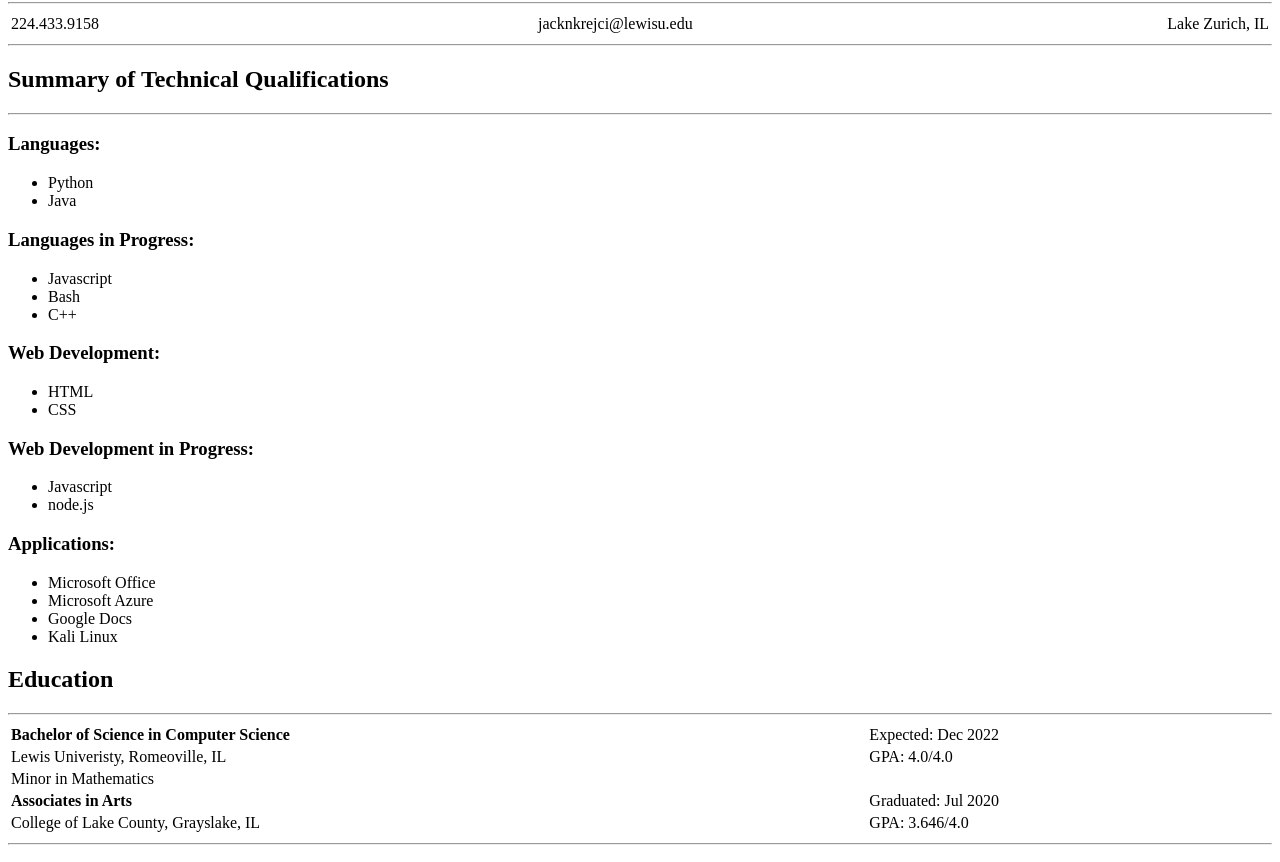
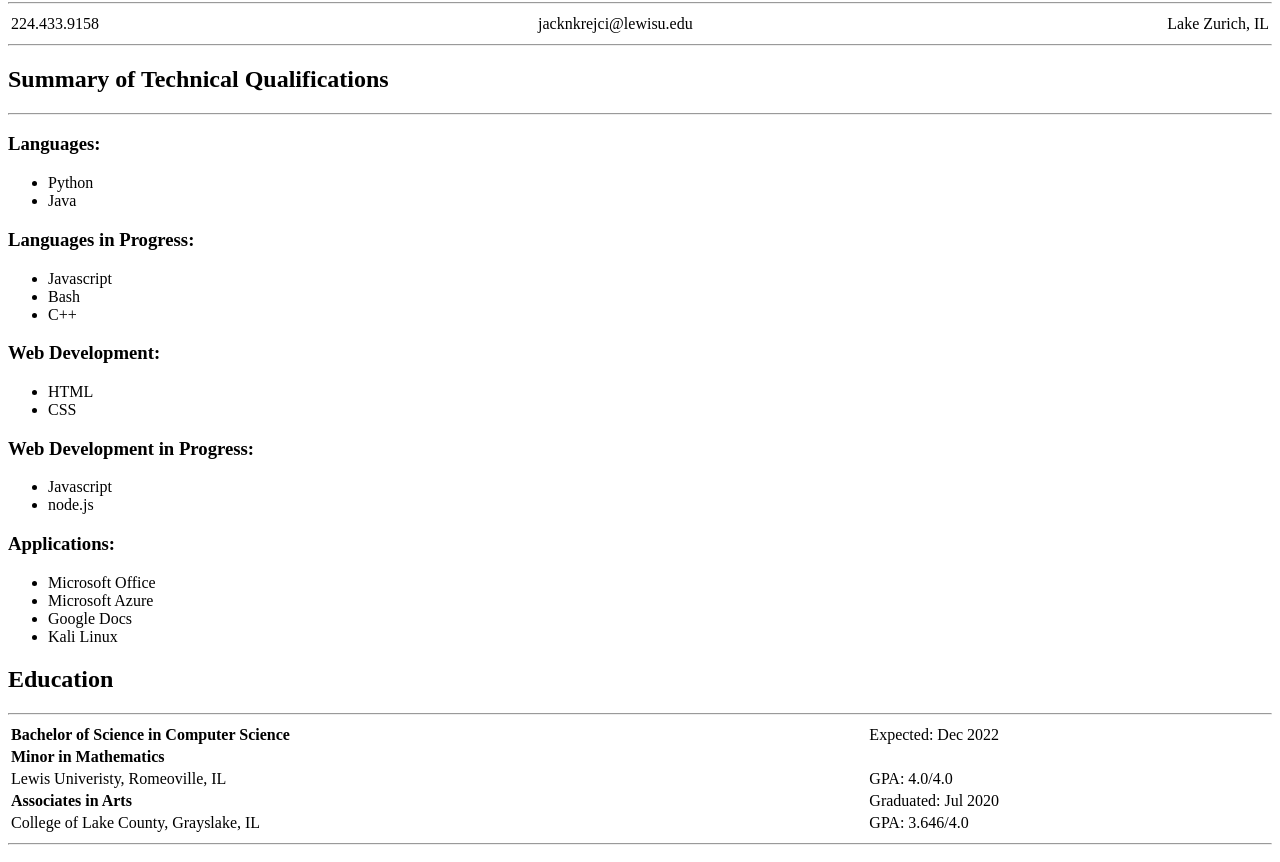
Before and after one commit to jkrejci1/resume, a plain HTML site: page index.html in a window 1280 px wide. Shown: the part 78-940 px from the top of the page. Drawn offline with Linux system fonts and the light colour scheme.

Commit message:
Updated the format with minor information and position.

```diff
--- a/index.css
+++ b/index.css
@@ -29,3 +29,7 @@ td.bachelors {
 td.assoc {
     font-weight: bold;
 }
+
+td.minor {
+    font-weight: bold;
+}
--- a/index.html
+++ b/index.html
@@ -63,14 +63,15 @@
                 <td class="bachelors">Bachelor of Science in Computer Science</td>
                 <td class="bachgrad">Expected: Dec 2022</td>
             </tr>
-            <!--Information about bachelors-->
+
+            <!--Information about minor in math-->
+            <tr>
+                <td class="minor">Minor in Mathematics</td>
+            </tr>
+            <!--Information about bachelors and minor-->
             <tr>
                 <td class="bachschool">Lewis Univeristy, Romeoville, IL</td>
                 <td class="lugpa">GPA: 4.0/4.0</td>
-            </tr>
-            <!--Minor-->
-            <tr>
-                <td class="minor">Minor in Mathematics</td>
             </tr>
 
             <!--Information about CLC-->
```
